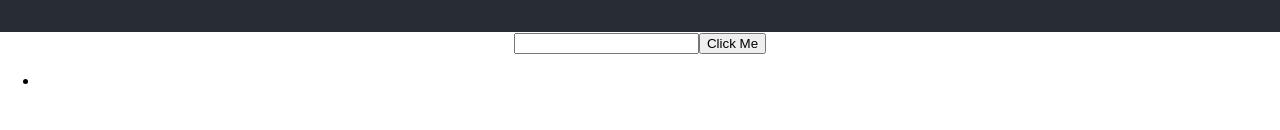
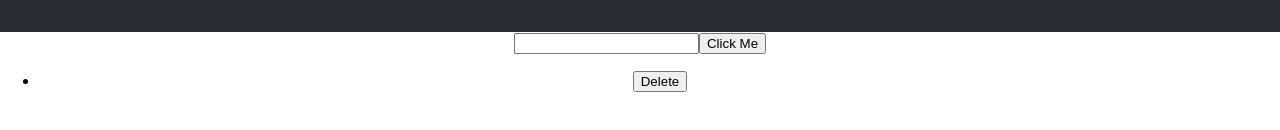
Before and after one commit to ShamillFazal/To-do-list-react, a React (Create React App) app in the folder todolist/: page / in a window 1280 px wide. Both pictures are taken after a click on the button "Click Me". Shown: the part 208-338 px from the top of the page. Built offline with nearby package versions, Linux system fonts and the light colour scheme.

Commit message:
List item component created

```diff
--- /dev/null
+++ b/todolist/src/components/List-Item/index.js
@@ -0,0 +1,7 @@
+function ListItem ({listitem}){
+
+    return <li>{listitem}<button>Delete</button></li>
+
+}
+
+export default ListItem
--- a/todolist/src/components/List/index.js
+++ b/todolist/src/components/List/index.js
@@ -1,11 +1,13 @@
 import "./index.css";
+import ListItem from "../List-Item"
 
 function List(props) {
   return (
-    <ul>
-      {props.listState.map((listitem, index) => (
-        <li key={index}>{listitem}</li>
-      ))}
+    <ul listitem = {props.listState}>
+{props.listState.map((listitem, index) => (
+  <ListItem key={index} listitem={listitem} />
+))}
+
     </ul>
   );
 }
```
